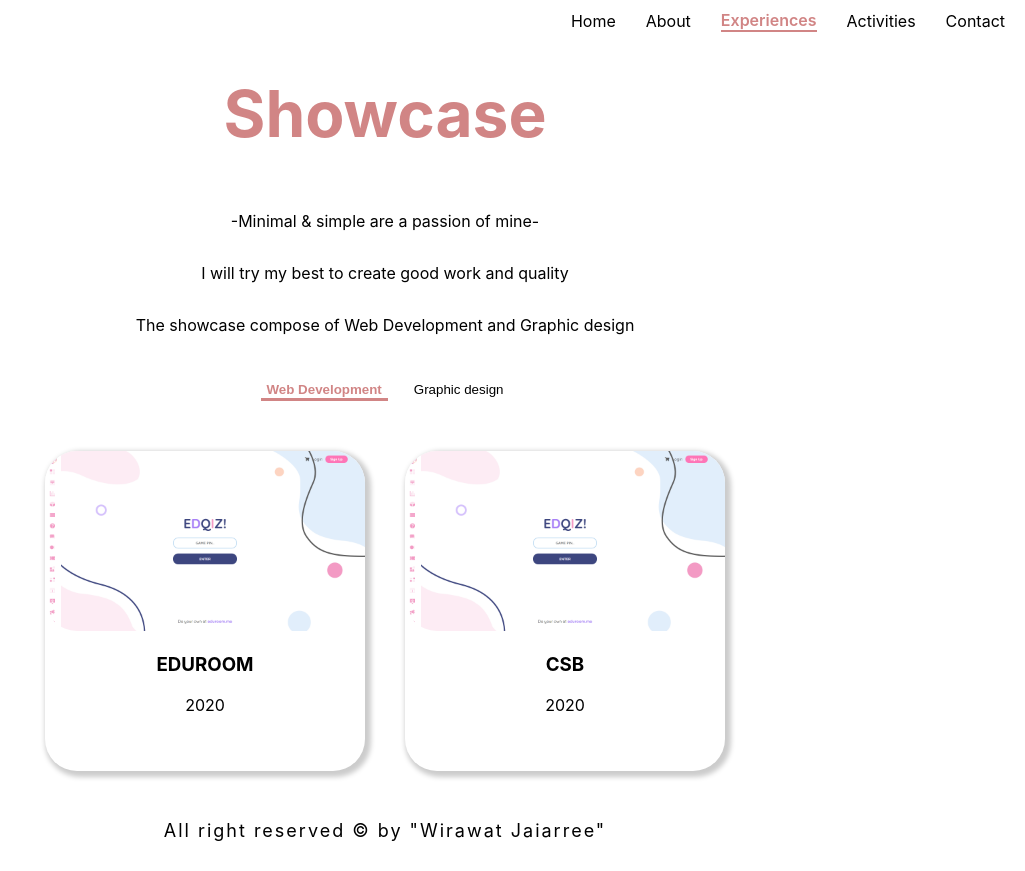
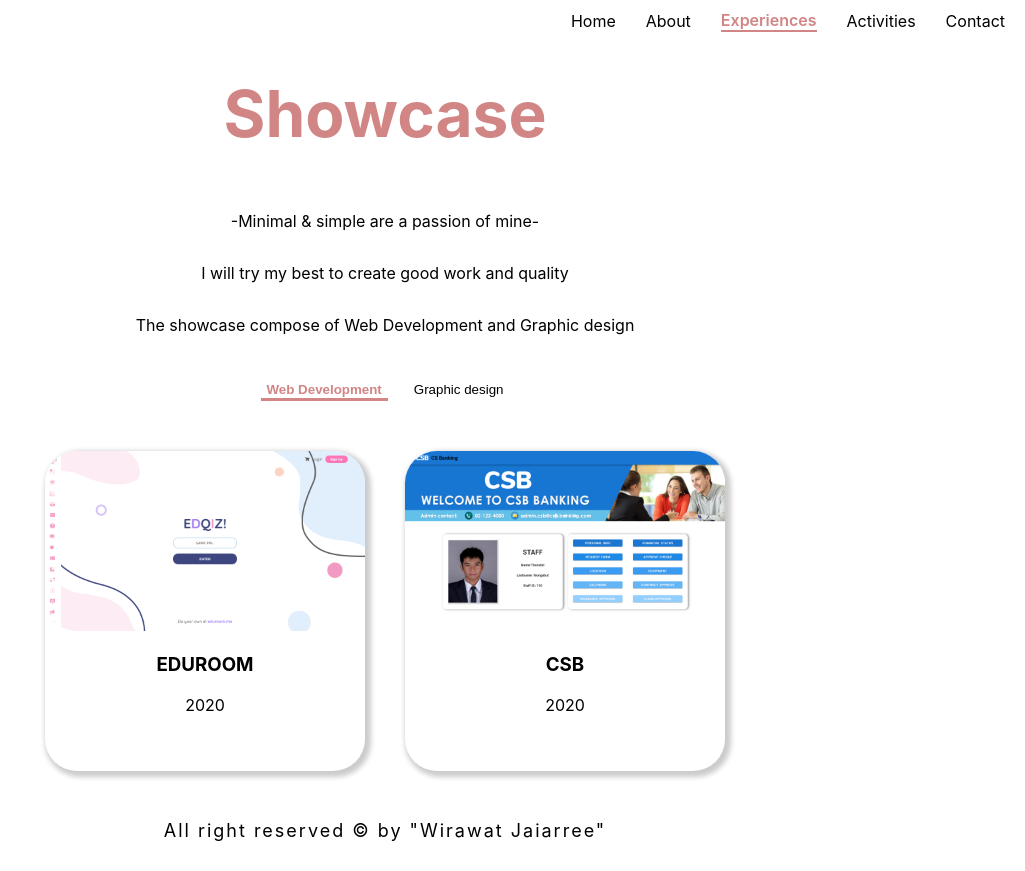
Before and after one commit to wiree65/Wiree-Porfolio, a Next.js app: page /experiences in a window 1280 px wide. Shown: the whole page, without its empty margins (255-1280 px from the left). Built offline with nearby package versions, Linux system fonts and the light colour scheme.

Commit message:
[UPDATE] content

```diff
--- a/component/graphic.js
+++ b/component/graphic.js
@@ -26,8 +26,10 @@ const Web = (props) => {
                           src="./images/project/eduroom/1.png"
                           style={{ width: "100%", borderRadius: "32px" }}
                         ></img>
+
                         <h3 className="font">{s.title}</h3>
-                  <p>2020</p>
+                        <p>2020</p>
+
                         <div className="hoverdiv">
                           <h1 className="font">{s.title}</h1>
                           <p>
--- a/component/web.js
+++ b/component/web.js
@@ -2,10 +2,7 @@ import { Fragment, useState, useEffect } from "react";
 const Web = (props) => {
   const skills = [
     {
-      icons: [
-        { title: "EDUROOM" },
-        { title: "CSB" },
-      ],
+      icons: [{ title: "EDUROOM" ,img:'./images/project/eduroom/1.png'}, { title: "CSB",img:'./images/project/eduroom/2.png' }],
     },
   ];
   return (
@@ -19,10 +16,12 @@ const Web = (props) => {
                   <div key={i}>
                     <div className="row">
                       <div className="container">
-                        <img
-                          src="./images/project/eduroom/1.png"
-                          style={{ width: "100%", borderRadius: "32px" }}
-                        ></img>
+
+                          <img
+                            src={`${s.img}`}
+                            style={{ width: "100%", borderRadius: "32px" }}
+                          ></img>
+
                         <h3 className="font">{s.title}</h3>
                         <p>2020</p>
                         <div className="hoverdiv">
@@ -88,7 +87,6 @@ const Web = (props) => {
         }
 
         .container1 {
-
           width: 100vw;
           display: flex;
           justify-content: flex-start;
```
Also changed, not shown: public/images/project/eduroom/2.png (added).
